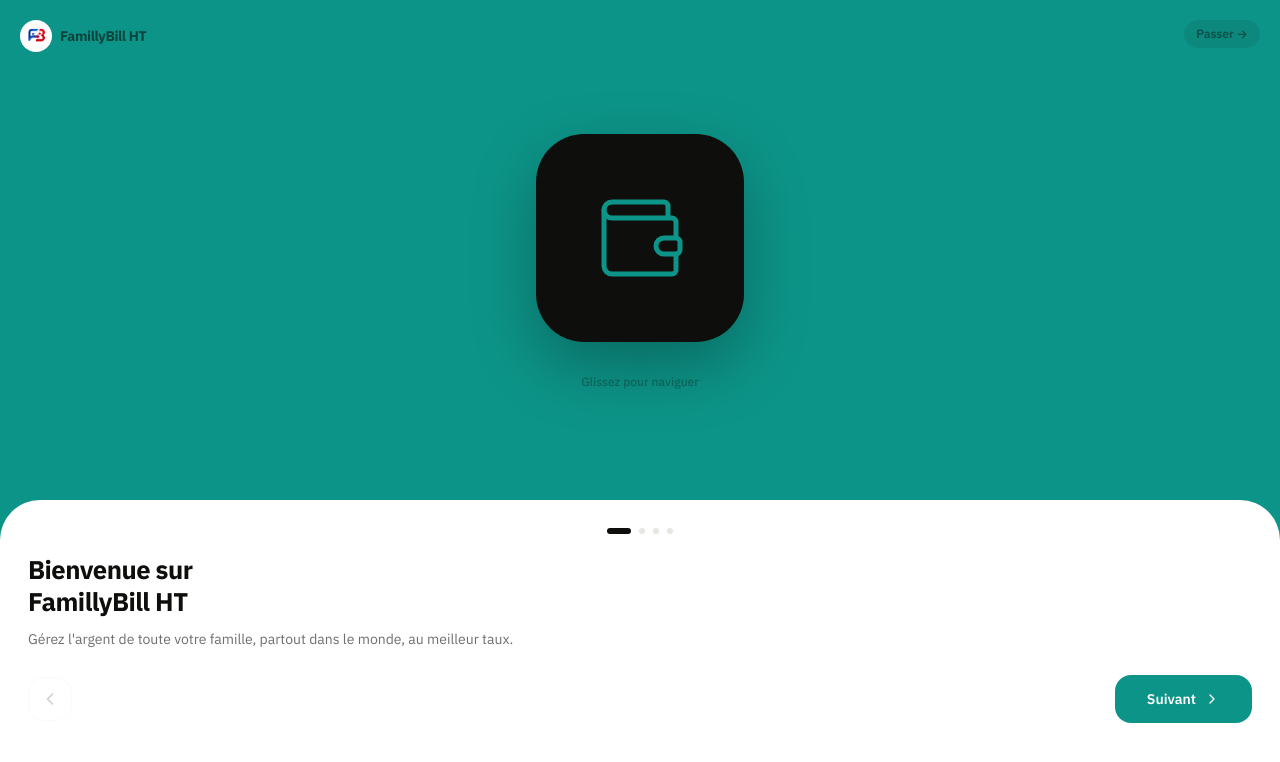
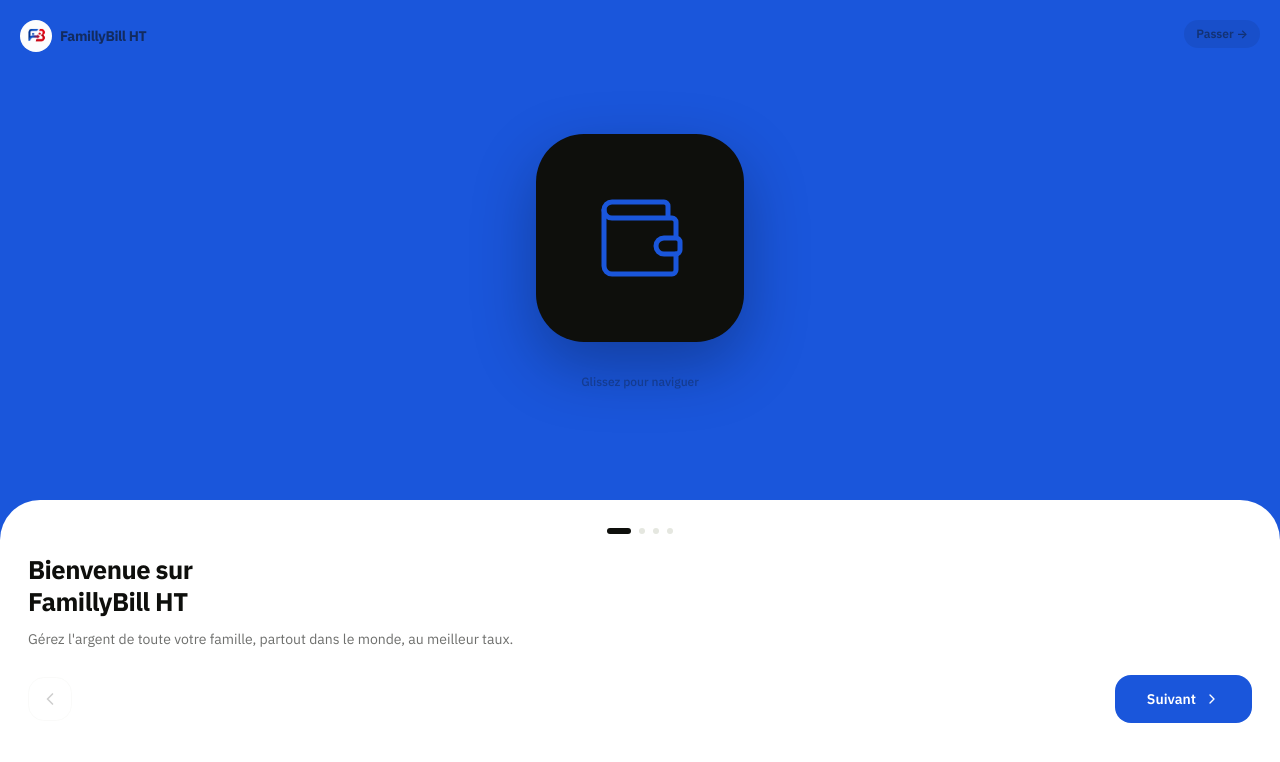
Before and after one commit to shelohermituss-hub/FamillyBillHT, a React (Vite) app: page / in a window 1280 px wide. Shown: the top 762 px of the page. Built offline with nearby package versions, Linux system fonts and the light colour scheme; no server answers.

Commit message:
Switch accent color to logo blue #1A56DB
Replaces teal #0D9488 with the blue from the FamillyBill logo across
all CSS variables and hardcoded values in page files.

Co-Authored-By: Claude Sonnet 4.6 <noreply@anthropic.com>
Claude-Session: https://claude.ai/code/session_01MjQ7y4s85cktXbpSsy5cGb

```diff
--- a/src/index.css
+++ b/src/index.css
@@ -33,9 +33,9 @@
 :root {
   --radius: 0.75rem;
 
-  --lime:        #0D9488;
-  --lime-hover:  #0F766E;
-  --lime-light:  #F0FDFA;
+  --lime:        #1A56DB;
+  --lime-hover:  #1447B9;
+  --lime-light:  #EFF6FF;
   --ink:         #0e0f0c;
   --ink-60:      rgba(14,15,12,0.6);
   --ink-30:      rgba(14,15,12,0.3);
@@ -49,19 +49,19 @@
   --card-foreground:      #0e0f0c;
   --popover:              #ffffff;
   --popover-foreground:   #0e0f0c;
-  --primary:              #0D9488;
+  --primary:              #1A56DB;
   --primary-foreground:   #ffffff;
   --secondary:            #f7f8f5;
   --secondary-foreground: #0e0f0c;
   --muted:                #f7f8f5;
   --muted-foreground:     #6b7280;
-  --accent:               #F0FDFA;
+  --accent:               #EFF6FF;
   --accent-foreground:    #0e0f0c;
   --destructive:          #ef4444;
   --destructive-foreground: #ffffff;
   --border:               #e5e7e0;
   --input:                #e5e7e0;
-  --ring:                 #0D9488;
+  --ring:                 #1A56DB;
 }
 
 /* Dark mode disabled — light only */
@@ -84,8 +84,8 @@
   to   { transform: translateX(0);    }
 }
 @keyframes pulseLime {
-  0%, 100% { box-shadow: 0 0 0 0   rgba(13,148,136,0.4); }
-  50%       { box-shadow: 0 0 0 8px rgba(13,148,136,0);   }
+  0%, 100% { box-shadow: 0 0 0 0   rgba(26,86,219,0.4); }
+  50%       { box-shadow: 0 0 0 8px rgba(26,86,219,0);   }
 }
 
 /* ── Base ────────────────────────────────────────── */
@@ -118,7 +118,7 @@
     font-weight: 600;
     transition: background-color 150ms ease, transform 100ms ease, box-shadow 150ms ease;
   }
-  .btn-lime:hover  { background-color: var(--lime-hover); box-shadow: 0 4px 16px rgba(13,148,136,0.35); }
+  .btn-lime:hover  { background-color: var(--lime-hover); box-shadow: 0 4px 16px rgba(26,86,219,0.35); }
   .btn-lime:active { transform: scale(0.98); }
 
   /* Cards */
--- a/src/pages/dashboard.tsx
+++ b/src/pages/dashboard.tsx
@@ -196,7 +196,7 @@ function ReceiveModal({ profile, onClose }: { profile: { full_name?: string; use
           <div className="relative z-10">
             {/* Avatar */}
             <div className="w-12 h-12 rounded-2xl flex items-center justify-center text-base font-bold mb-4 shrink-0"
-              style={{ background: 'rgba(13,148,136,0.15)', color: 'var(--lime)', border: '1.5px solid rgba(13,148,136,0.3)' }}>
+              style={{ background: 'rgba(26,86,219,0.15)', color: 'var(--lime)', border: '1.5px solid rgba(26,86,219,0.3)' }}>
               <QrCode className="w-6 h-6" />
             </div>
             <p className="text-xs font-semibold uppercase tracking-widest mb-1" style={{ color: 'rgba(255,255,255,0.4)' }}>
--- a/src/pages/family.tsx
+++ b/src/pages/family.tsx
@@ -100,7 +100,7 @@ function CreateWalletModal({ onClose, onCreate }: { onClose: () => void; onCreat
     <Modal title="Créer un portefeuille familial" onClose={onClose}>
       <div className="space-y-4">
         <div className="w-14 h-14 rounded-2xl mx-auto flex items-center justify-center mb-2"
-          style={{ background: 'var(--lime)', boxShadow: '0 4px 20px rgba(13,148,136,0.4)' }}>
+          style={{ background: 'var(--lime)', boxShadow: '0 4px 20px rgba(26,86,219,0.4)' }}>
           <Users className="w-7 h-7" style={{ color: 'var(--ink)' }} />
         </div>
         <p className="text-sm text-[var(--ink-60)] text-center">
--- a/src/pages/forgot-password.tsx
+++ b/src/pages/forgot-password.tsx
@@ -42,7 +42,7 @@ export function ForgotPasswordPage() {
           <div className="text-center space-y-5 animate-scale-in">
             <div
               className="w-20 h-20 rounded-3xl mx-auto flex items-center justify-center"
-              style={{ background: 'var(--lime)', boxShadow: '0 12px 40px rgba(13,148,136,0.4)' }}
+              style={{ background: 'var(--lime)', boxShadow: '0 12px 40px rgba(26,86,219,0.4)' }}
             >
               <Check className="w-10 h-10" style={{ color: 'var(--ink)' }} />
             </div>
--- a/src/pages/history.tsx
+++ b/src/pages/history.tsx
@@ -55,7 +55,7 @@ const FILTERS = [
   { value: 'bill_payment', label: 'Factures'    },
 ]
 
-const DONUT_COLORS = ['#ef4444', '#0D9488', '#3b82f6', '#f59e0b', '#8b5cf6']
+const DONUT_COLORS = ['#ef4444', '#1A56DB', '#3b82f6', '#f59e0b', '#8b5cf6']
 
 // Custom donut center label
 function DonutCenter({ total }: { total: number }) {
@@ -259,7 +259,7 @@ export function HistoryPage() {
                   cursor={{ fill: 'var(--surface)' }}
                 />
                 <Bar dataKey="envois" name="Envois" fill="#ef4444" radius={[4, 4, 0, 0]} />
-                <Bar dataKey="reçus"  name="Reçus"  fill="#0D9488" radius={[4, 4, 0, 0]} />
+                <Bar dataKey="reçus"  name="Reçus"  fill="#1A56DB" radius={[4, 4, 0, 0]} />
               </BarChart>
             </ResponsiveContainer>
           )}
--- a/src/pages/landing.tsx
+++ b/src/pages/landing.tsx
@@ -20,9 +20,9 @@ type Slide = {
 const SLIDES: Slide[] = [
   {
     key: 'welcome',
-    accent: '#0D9488',
+    accent: '#1A56DB',
     iconBg: '#0e0f0c',
-    iconColor: '#0D9488',
+    iconColor: '#1A56DB',
     isLight: true,
     Icon: Wallet,
     title: 'Bienvenue sur\nFamillyBill HT',
@@ -31,7 +31,7 @@ const SLIDES: Slide[] = [
   {
     key: 'currencies',
     accent: '#0e0f0c',
-    iconBg: '#0D9488',
+    iconBg: '#1A56DB',
     iconColor: '#0e0f0c',
     isLight: false,
     Icon: Globe,
@@ -52,7 +52,7 @@ const SLIDES: Slide[] = [
     key: 'security',
     accent: '#f7f8f5',
     iconBg: '#0e0f0c',
-    iconColor: '#0D9488',
+    iconColor: '#1A56DB',
     isLight: true,
     Icon: Shield,
     title: 'Sécurisé &\nPersonnel',
--- a/src/pages/profile.tsx
+++ b/src/pages/profile.tsx
@@ -298,7 +298,7 @@ function ShareProfileModal({ name, userCode, onClose }: { name: string; userCode
           <div className="absolute -bottom-8 -left-4 w-24 h-24 rounded-full opacity-5" style={{ background: 'var(--lime)' }} />
           <div className="relative z-10 flex items-center gap-4">
             <div className="w-14 h-14 rounded-2xl flex items-center justify-center shrink-0"
-              style={{ background: 'rgba(13,148,136,0.15)', border: '1.5px solid rgba(13,148,136,0.3)' }}>
+              style={{ background: 'rgba(26,86,219,0.15)', border: '1.5px solid rgba(26,86,219,0.3)' }}>
               <QrCode className="w-7 h-7" style={{ color: 'var(--lime)' }} />
             </div>
             <div className="flex-1 min-w-0">
--- a/src/pages/setup.tsx
+++ b/src/pages/setup.tsx
@@ -193,7 +193,7 @@ export function SetupPage() {
             <div className="text-center space-y-6 animate-fade-in-up">
               <div
                 className="w-24 h-24 rounded-3xl mx-auto flex items-center justify-center"
-                style={{ background: 'var(--lime)', boxShadow: '0 12px 40px rgba(13,148,136,0.45)' }}
+                style={{ background: 'var(--lime)', boxShadow: '0 12px 40px rgba(26,86,219,0.45)' }}
               >
                 <Lock className="w-12 h-12" style={{ color: 'var(--ink)' }} />
               </div>
@@ -265,7 +265,7 @@ export function SetupPage() {
             <div className="text-center space-y-5 animate-scale-in">
               <div
                 className="w-24 h-24 rounded-3xl mx-auto flex items-center justify-center"
-                style={{ background: 'var(--lime)', boxShadow: '0 12px 40px rgba(13,148,136,0.45)' }}
+                style={{ background: 'var(--lime)', boxShadow: '0 12px 40px rgba(26,86,219,0.45)' }}
               >
                 <Check className="w-12 h-12" style={{ color: 'var(--ink)' }} />
               </div>
--- a/src/pages/wallet.tsx
+++ b/src/pages/wallet.tsx
@@ -677,7 +677,7 @@ function WalletSetup({ userId, onCreated }: { userId: string; onCreated: () => v
 
   if (view === 'intro') return (
     <div className="min-h-[70vh] flex flex-col items-center justify-center text-center gap-6 animate-fade-in-up">
-      <div className="w-24 h-24 rounded-3xl flex items-center justify-center" style={{ background: 'var(--lime)', boxShadow: '0 8px 32px rgba(13,148,136,0.4)' }}>
+      <div className="w-24 h-24 rounded-3xl flex items-center justify-center" style={{ background: 'var(--lime)', boxShadow: '0 8px 32px rgba(26,86,219,0.4)' }}>
         <svg className="w-12 h-12" viewBox="0 0 24 24" fill="none" stroke="currentColor" strokeWidth="1.5" style={{ color: 'var(--ink)' }}>
           <path strokeLinecap="round" strokeLinejoin="round" d="M21 12V7a2 2 0 0 0-2-2H5a2 2 0 0 0-2 2v10a2 2 0 0 0 2 2h14a2 2 0 0 0 2-2v-2M16 12h5m0 0-2-2m2 2-2 2" />
         </svg>
@@ -709,7 +709,7 @@ function WalletSetup({ userId, onCreated }: { userId: string; onCreated: () => v
 
   if (view === 'done') return (
     <div className="min-h-[70vh] flex flex-col items-center justify-center text-center gap-4 animate-scale-in">
-      <div className="w-20 h-20 rounded-3xl flex items-center justify-center" style={{ background: 'var(--lime)', boxShadow: '0 8px 32px rgba(13,148,136,0.4)' }}>
+      <div className="w-20 h-20 rounded-3xl flex items-center justify-center" style={{ background: 'var(--lime)', boxShadow: '0 8px 32px rgba(26,86,219,0.4)' }}>
         <Check className="w-10 h-10" style={{ color: 'var(--ink)' }} />
       </div>
       <h2 className="text-xl font-semibold text-[var(--ink)]">Portefeuille créé !</h2>
```
